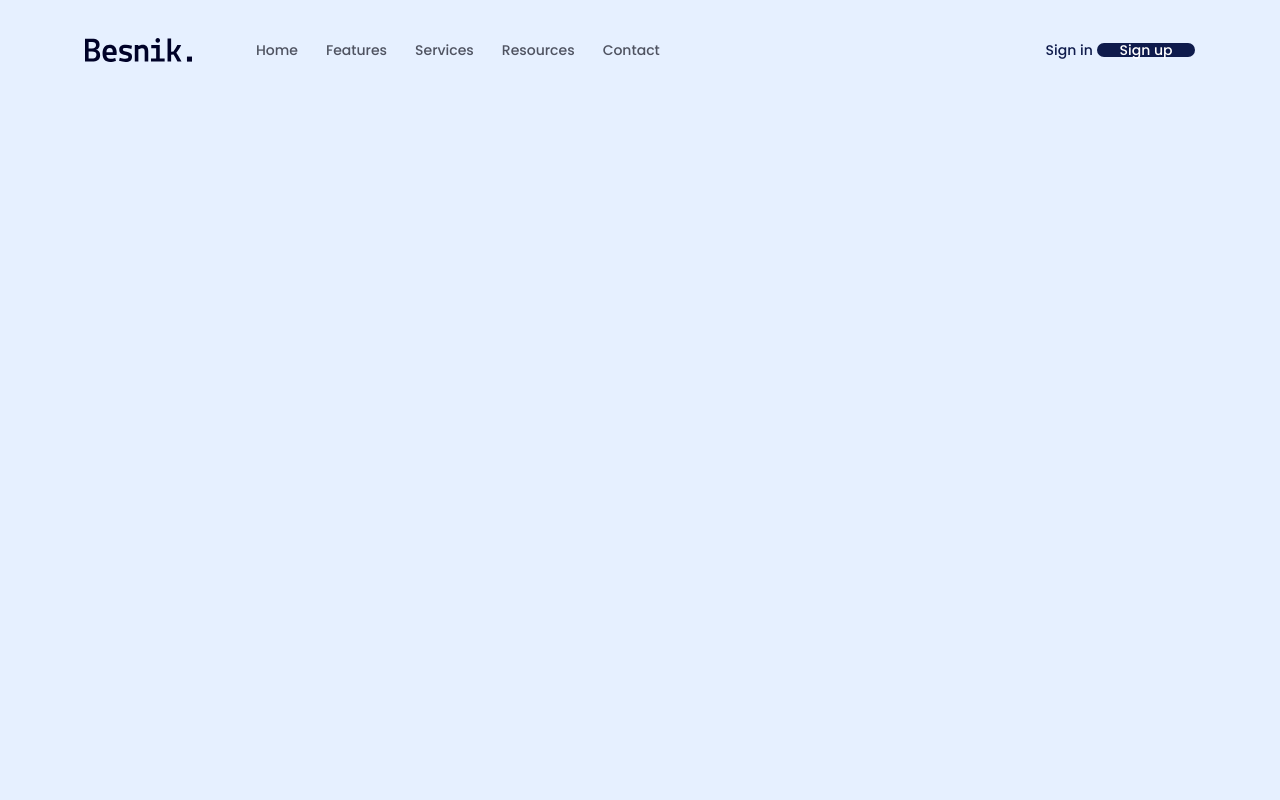
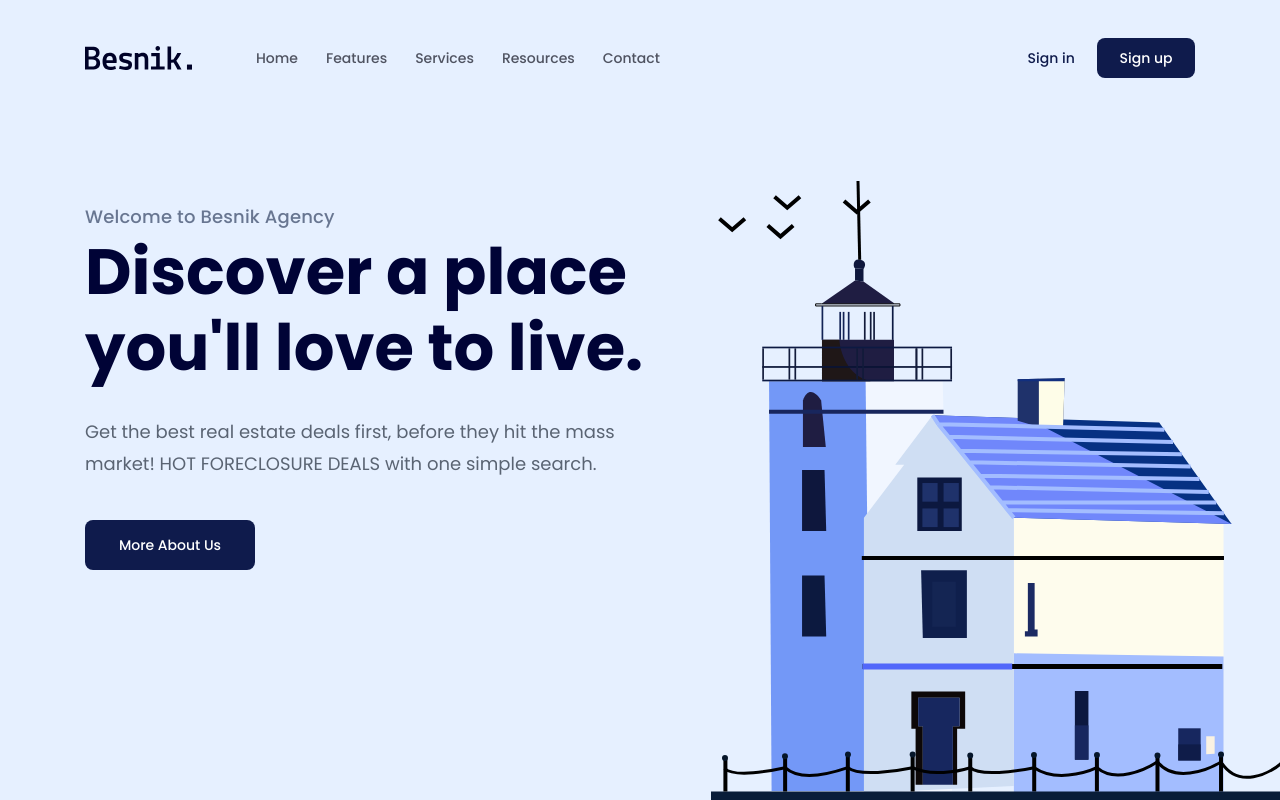
Before and after one commit to ginthanhnhat/htmlcss-project-01, a plain HTML site: page index.html in a window 1280 px wide. Drawn offline with Linux system fonts and the light colour scheme.

Commit message:
update code

```diff
--- a/assets/css/styles.css
+++ b/assets/css/styles.css
@@ -1,5 +1,9 @@
 * {
     box-sizing: border-box;
+}
+
+:root {
+    --primary-color: #0f1b4c;
 }
 
 html {
@@ -22,16 +26,22 @@ a {
 .btn {
     display: inline-block;
     min-width: 98px;
+    padding: 18px 16px;
     border-radius: 8px;
-    background: #0f1b4c;
+    background: var(--primary-color);
     color: #fff;
     text-align: center;
     font-size: 1.4rem;
     font-weight: 500;
 }
 
+.btn:hover {
+    opacity: 0.9;
+}
+
 .content {
     width: 1110px;
+    max-width: calc(100% - 48px);
     margin-left: auto;
     margin-right: auto;
 }
@@ -40,6 +50,7 @@ a {
 .header {
     background-color: #e6f0ff;
     height: 100vh;
+    position: relative;
 }
 
 .navbar {
@@ -64,8 +75,62 @@ a {
     padding: 8px 14px;
 }
 
+.navbar ul a:hover {
+    opacity: 0.9;
+    text-decoration: underline;
+}
+
 .navbar .action-link {
-    color: #0f1b4c;
+    color: var(--primary-color);
     font-size: 1.4rem;
     font-weight: 500;
 }
+
+.navbar .action-btn {
+    padding: 13px 16px;
+    margin-left: 18px;
+}
+
+.hero {
+    margin-top: 130px;
+}
+
+.hero .info {
+    width: 51%;
+}
+
+.hero .sub-title {
+    color: #687691;
+    font-size: 1.8rem;
+    font-weight: 1.5;
+    font-weight: 500;
+    letter-spacing: 0.01em;
+}
+
+.hero .title {
+    margin-top: 8px;
+    color: #000336;
+    font-size: 64px;
+    font-weight: 700;
+    line-height: 1.1875;
+}
+
+.hero .desc {
+    margin-top: 30px;
+    /* margin-bottom: 40px; */
+    color: #5a6473;
+    font-size: 1.8rem;
+    font-weight: 400;
+    line-height: 1.78;
+}
+
+.hero .hero-cta {
+    margin-top: 40px;
+    min-width: 170px;
+}
+
+.hero-img {
+    position: absolute;
+    bottom: 0;
+    right: calc((100vw - 1110px) / 2 - 100px);
+}
--- a/index.html
+++ b/index.html
@@ -5,7 +5,13 @@
         <meta name="viewport" content="width=device-width, initial-scale=1.0" />
         <title>Project 01</title>
         <link rel="stylesheet" href="./assets/css/reset.css" />
-        <link rel="stylesheet" href="./assets/fonts/stylesheet.css" />
+        <link rel="preconnect" href="https://fonts.googleapis.com" />
+        <link rel="preconnect" href="https://fonts.gstatic.com" crossorigin />
+        <link
+            href="https://fonts.googleapis.com/css2?family=Lato:wght@300;400&family=Montserrat:ital,wght@0,400;0,500;0,700;1,400;1,500;1,700&family=Poppins:ital,wght@0,100;0,200;0,300;0,400;0,500;0,600;0,700;0,800;0,900;1,100;1,200;1,300;1,400;1,500;1,600;1,700;1,800;1,900&display=swap"
+            rel="stylesheet"
+        />
+        <!-- <link rel="stylesheet" href="./assets/fonts/stylesheet.css" /> -->
         <link rel="stylesheet" href="./assets/css/styles.css" />
     </head>
     <body>
@@ -27,9 +33,30 @@
                         <!-- Actions -->
                         <div class="actions">
                             <a href="#!" class="action-link">Sign in</a>
-                            <a href="#!" class="btn">Sign up</a>
+                            <a href="#!" class="btn action-btn">Sign up</a>
                         </div>
                     </nav>
+
+                    <div class="hero">
+                        <div class="info">
+                            <p class="sub-title">Welcome to Besnik Agency</p>
+                            <h1 class="title">
+                                Discover a place you'll love to live.
+                            </h1>
+                            <p class="desc">
+                                Get the best real estate deals first, before
+                                they hit the mass market! HOT FORECLOSURE DEALS
+                                with one simple search.
+                            </p>
+                            <a href="#!" class="btn hero-cta">More About Us </a>
+                        </div>
+
+                        <img
+                            src="./assets/img/hero-img.svg"
+                            alt="Discover a place you'll love to live."
+                            class="hero-img"
+                        />
+                    </div>
                 </div>
             </header>
         </main>
```
Also changed, not shown: assets/img/hero-img.svg (added).
